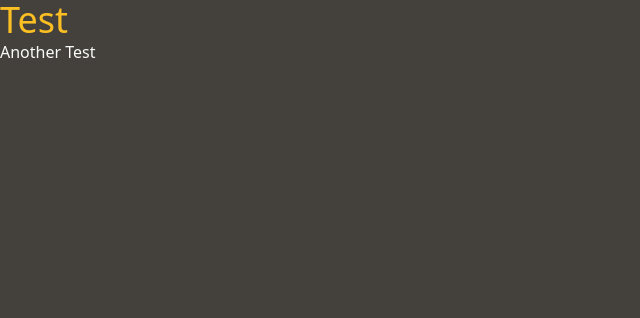
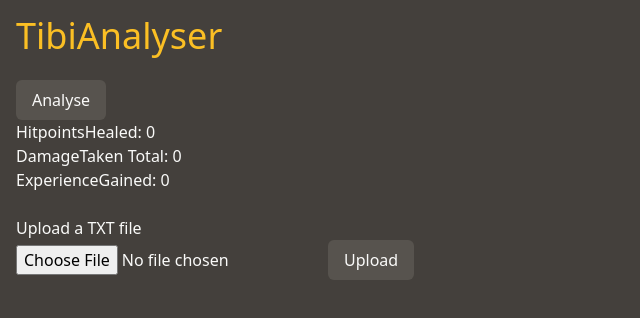
Before and after one commit to WixeI/tibia-log-analyser, a Next.js app: page / in a window 1280 px wide. Shown: the top 318 px of the page, without its empty margins (0-640 px from the left). Built offline with nearby package versions, Linux system fonts and the light colour scheme.

Commit message:
Added rough store consumption for testing

```diff
--- a/pages/index.tsx
+++ b/pages/index.tsx
@@ -1,6 +1,44 @@
 import Head from "next/head";
+import { FormEvent, useState } from "react";
+import { useLogStore } from "../stores/logStore";
 
 export default function Home() {
+  const [fileContent, setFileContent] = useState<string[]>([]);
+  const { logInformation, analyzeLog } = useLogStore();
+  const [errorMessage, setErrorMessage] = useState<string>("");
+
+  const handleSubmit = (event: FormEvent<HTMLFormElement>) => {
+    event.preventDefault();
+
+    const fileInput = event.currentTarget.querySelector(
+      'input[type="file"]'
+    ) as HTMLInputElement;
+    const file = fileInput?.files?.[0];
+
+    const reader = new FileReader();
+
+    reader.onload = (e) => {
+      const contents = e.target?.result as string;
+      const lines = contents.split("\n");
+      setFileContent(lines);
+    };
+
+    reader.readAsText(file as Blob);
+  };
+
+  //Gets a list of HTML nodes based on CreatureKind list
+  let list = [];
+  for (let [
+    key,
+    value
+  ] of logInformation.damageTaken.byCreatureKind.entries()) {
+    list.push(
+      <p key={key + value.toString()}>
+        By a {key}: {value}
+      </p>
+    );
+  }
+
   return (
     <>
       <Head>
@@ -9,9 +47,54 @@ export default function Home() {
         <meta name="viewport" content="width=device-width, initial-scale=1" />
         <link rel="icon" href="/favicon.ico" />
       </Head>
-      <main>
-        <h1 className="text-4xl text-primary-400">Test</h1>
-        <p>Another Test</p>
+      <main className="p-4">
+        <h1 className="text-4xl text-primary-400">TibiAnalyser</h1>
+
+        <br />
+
+        <section>
+          <button
+            onClick={() => {
+              const res = analyzeLog(fileContent);
+
+              if (res) setErrorMessage(res.body);
+              else setErrorMessage("");
+            }}
+            className="rounded-md bg-neutral-600 px-4 py-2"
+          >
+            Analyse
+          </button>
+          {errorMessage && <p className="text-red-400">{errorMessage}</p>}
+          <p>HitpointsHealed: {logInformation.hitpointsHealed}</p>
+          <p>DamageTaken Total: {logInformation.damageTaken.total}</p>
+          {list}
+          <p>ExperienceGained: {logInformation.experienceGained}</p>
+        </section>
+
+        <br />
+
+        <section>
+          <h1>Upload a TXT file</h1>
+          <form onSubmit={handleSubmit}>
+            <input type="file" />
+            <button
+              type="submit"
+              className="rounded-md bg-neutral-600 px-4 py-2"
+            >
+              Upload
+            </button>
+          </form>
+          {fileContent.length > 0 && (
+            <div>
+              <h2>File Content:</h2>
+              <ul>
+                {fileContent.map((line, index) => (
+                  <li key={index}>{line}</li>
+                ))}
+              </ul>
+            </div>
+          )}
+        </section>
       </main>
     </>
   );
```
